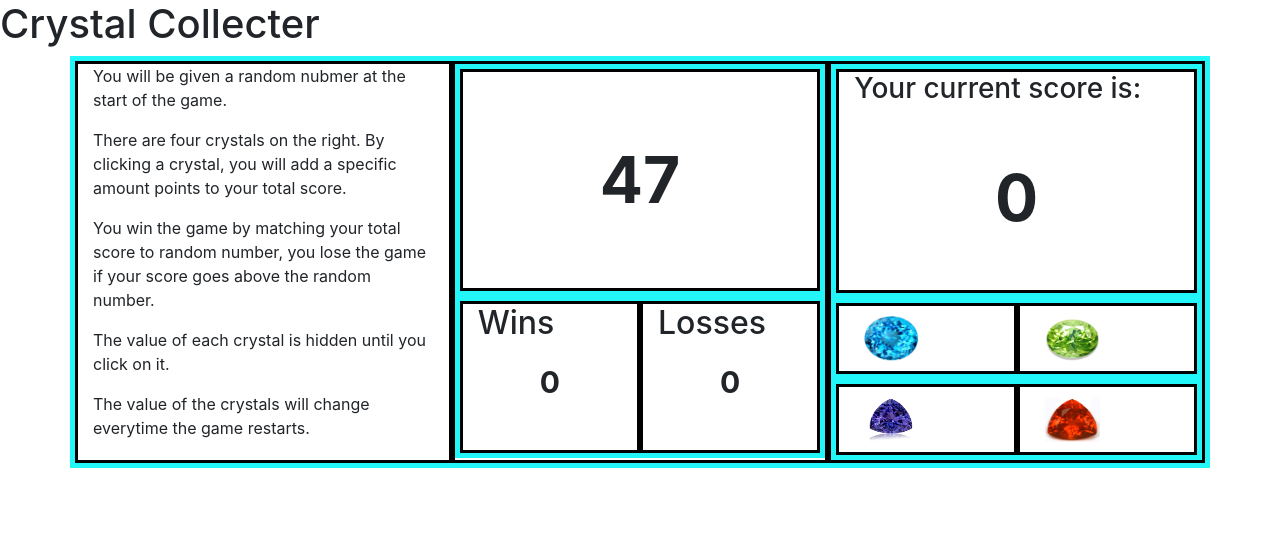
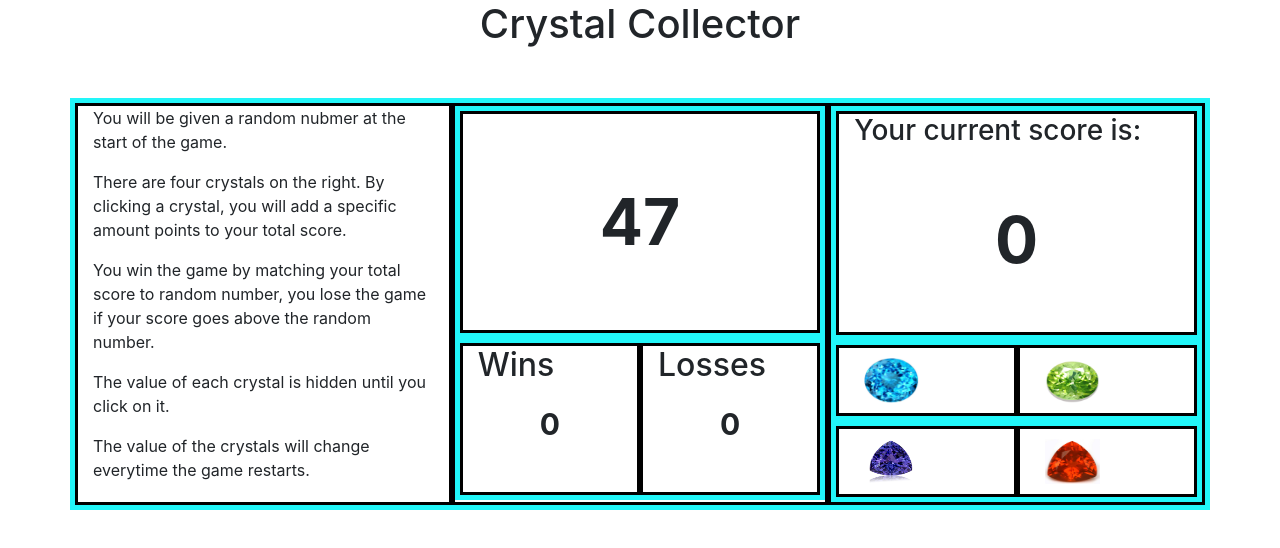
Before and after one commit to torre-matthew/Unit-4-Game, a plain HTML site: page index.html in a window 1280 px wide. Drawn offline with nearby package versions, Linux system fonts and the light colour scheme.

Commit message:
improved h1 styling and container margin

```diff
--- a/assets/css/style.css
+++ b/assets/css/style.css
@@ -1,3 +1,12 @@
+.container {
+    margin-top: 50px;
+}
+
+h1 {
+    text-align: center;
+}
+
+
 #randnum {
     padding: 10px;
     font-size: 64px;
--- a/index.html
+++ b/index.html
@@ -7,7 +7,7 @@
     <script src="https://cdnjs.cloudflare.com/ajax/libs/jquery/3.2.1/jquery.min.js"></script>
 </head>
 <body>
-<h1>Crystal Collecter</h1>
+<h1>Crystal Collector</h1>
 
 <div class="container">
 
```
